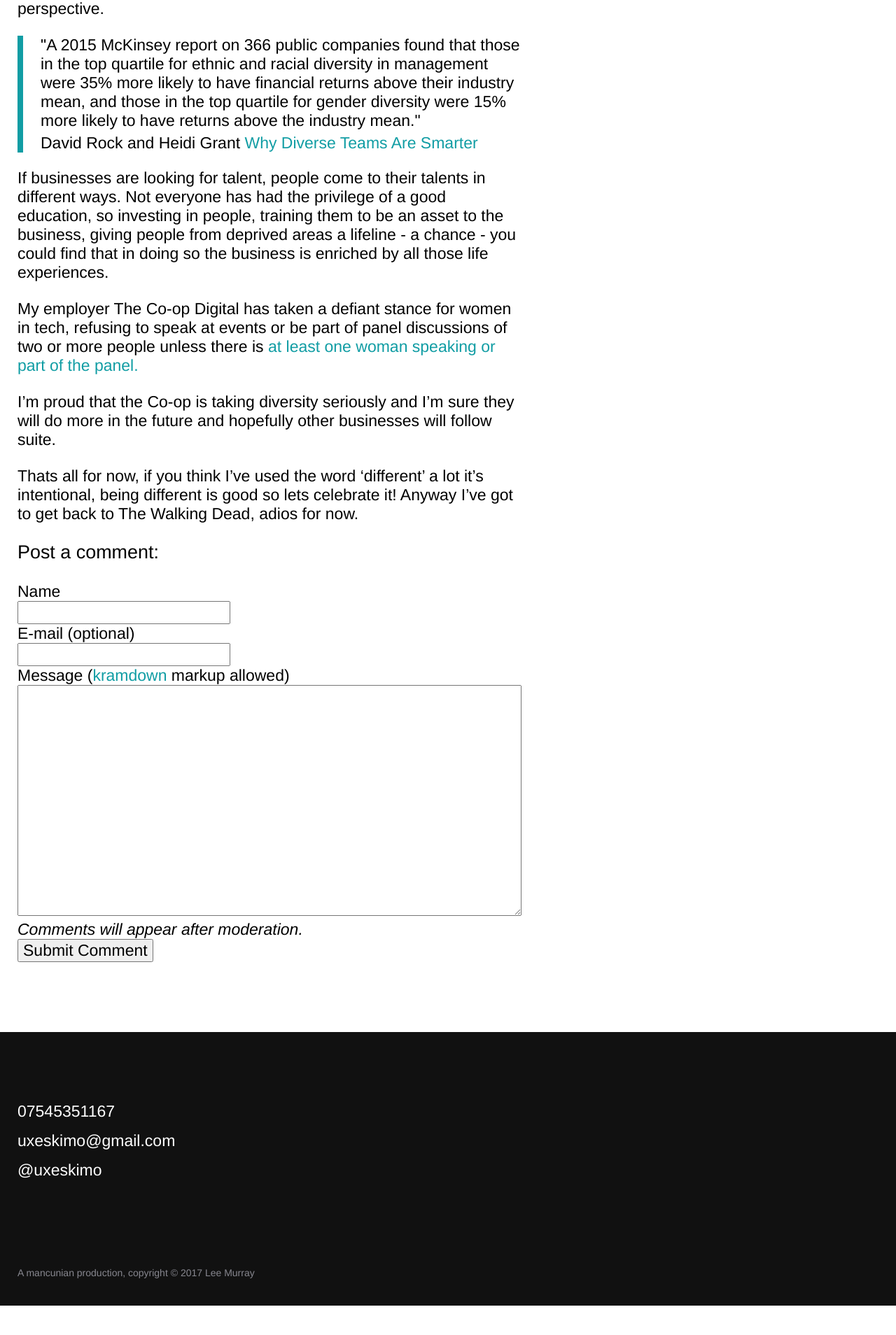
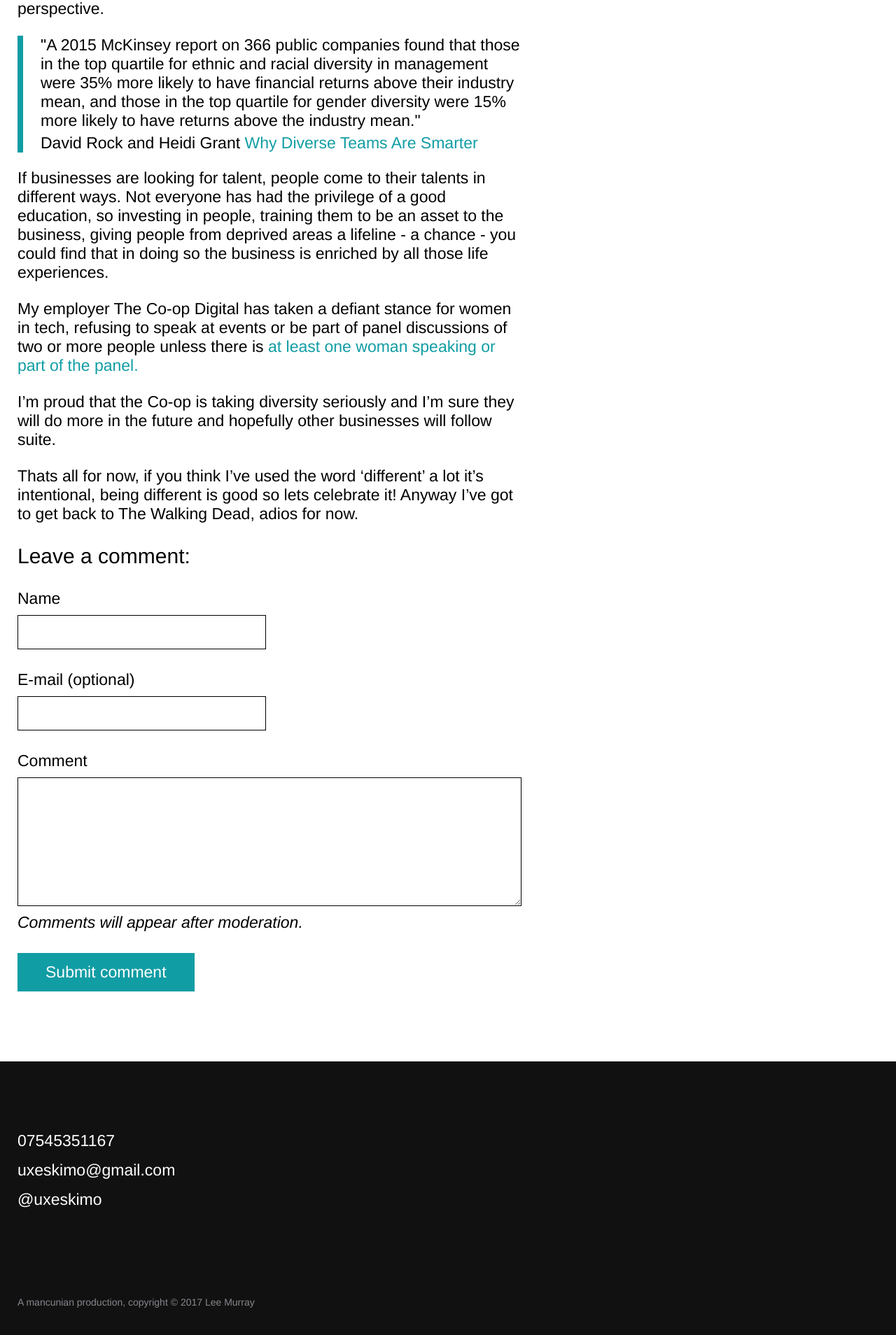
Before and after one commit to uxeskimo/uxeskimo, a Jekyll site: the page built from _posts/2017-03-11-diversity-in-the-waking-dead.markdown, in a window 1280 px wide. Shown: the part 1574-3482 px from the top of the page at 70% size. Built offline with Jekyll 4.4.1, drawn with Linux system fonts in a browser that asks for light colours; before the commit the page ends 3440 px from its top, so only the background shows below that.

Commit message:
Started styles for comment form

```diff
--- a/_dev/src/sass/main.scss
+++ b/_dev/src/sass/main.scss
@@ -12,6 +12,7 @@
 @import "partials/buttons";
 @import "partials/normalize";
 @import "partials/icons";
+@import "partials/forms";
 @import "partials/home";
 @import "partials/about";
 @import "partials/blog-home";
--- /dev/null
+++ b/_dev/src/sass/partials/_forms.scss
@@ -0,0 +1,33 @@
+// Forms
+.form-row {
+  margin-bottom: 30px;
+  &:last-of-type {
+    margin-bottom: 0;
+  }
+}
+input, textarea {
+  display: block;
+  width: 100%;
+  padding: 10px 8px;
+  border: 1px solid #000;
+  margin: 10px 0;
+    &:focus {
+        outline: none;
+        border: 2px solid #119da4;
+    }
+}
+input {
+  max-width: 355px;
+}
+label {
+  font-weight: 400
+}
+
+button[type=submit] {
+  background-color: #119da4;
+  color: #fff;
+  outline: none;
+  border: none;
+  padding: 14px 40px;
+  font-weight: 400
+ }
--- a/_dev/src/sass/partials/_typography.scss
+++ b/_dev/src/sass/partials/_typography.scss
@@ -42,3 +42,8 @@ h3, h4 {
          font-size: 2em;
       }
 }
+
+.h2 {
+  font-size: 30px;
+  font-weight: 500;
+}
--- a/_layouts/post.html
+++ b/_layouts/post.html
@@ -44,26 +44,25 @@
                       {{ content }}
 
                       <!-- Comment form -->
-                        <h3>Post a comment:</h3>
+                        <h3 class="h2">Leave a comment:</h3>
                         <form method="POST" action="https://api.staticman.net/v2/entry/{{ site.repository }}/{{ site.staticman.branch }}/comments">
                           <input name="options[redirect]" type="hidden" value="http://uxeskimo.co.uk">
                           <input name="options[slug]" type="hidden" value="{{ page.slug }}">
-                          <div>
-                            <legend>Name</legend>
-                            <input name="fields[name]" type="text">
+                          <div class="form-row">
+                            <label for="name">Name</label>
+                            <input name="fields[name]" type="text" id="name">
                           </div>
-                          <div>
-                            <legend>E-mail (optional)</legend>
-                            <input name="fields[email]" type="email">
+                          <div class="form-row">
+                            <label for="email">E-mail (optional)</label>
+                            <input name="fields[email]" type="email" id="email">
                           </div>
-                          <div>
-                            <legend>Message (<a href="https://kramdown.gettalong.org/syntax.html">kramdown</a> markup allowed)</legend>
-                            <textarea style="width:100%" name="fields[message]" rows="12"></textarea>
+                          <div class="form-row">
+                            <label for="comment">Comment</label>
+                            <textarea name="fields[message]" rows="6" id="comment"></textarea>
+                            <legend><em>Comments will appear after moderation.</em></legend>
                           </div>
-
-                          <div>
-                            <legend><em>Comments will appear after moderation.</em></legend>
-                            <button type="submit">Submit Comment</button>
+                          <div class="form-row">
+                            <button type="submit">Submit comment</button>
                           </div>
                         </form>
 
```
Also changed, not shown: assets/css/main.css, 6 other files.
